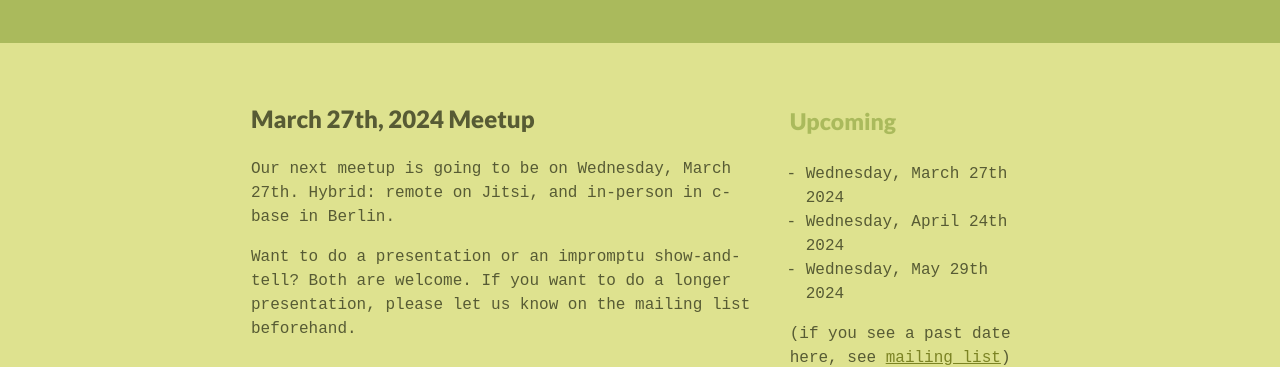
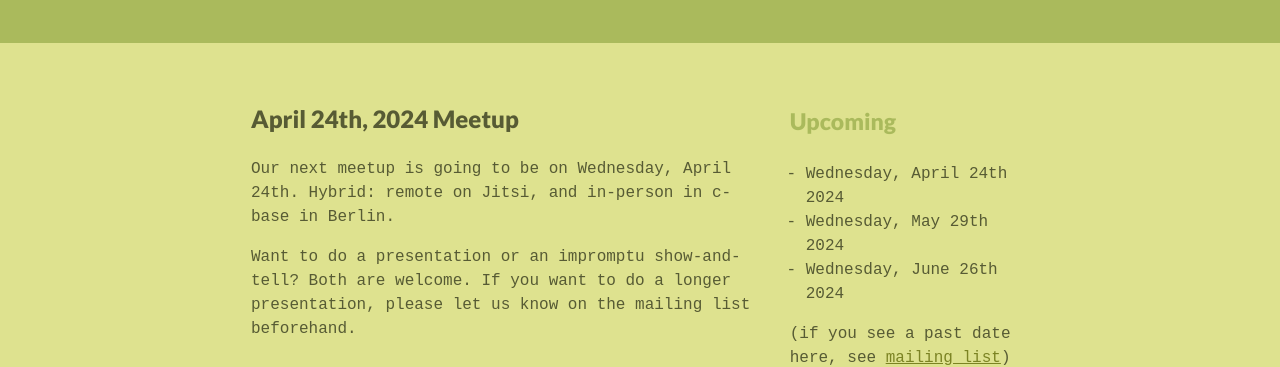
Before and after one commit to emacs-berlin/emacs-berlin.org, a Jekyll site: the page built from index.md, in a window 1280 px wide. Shown: the part 366-733 px from the top of the page. Built offline with Jekyll 4.4.1, drawn with Linux system fonts in a browser that asks for light colours; some of the changed text lies outside the part shown.

Commit message:
April 2024 Meetup

```diff
--- a/index.md
+++ b/index.md
@@ -13,9 +13,9 @@
 
 <section id="below-fold"><div class="row"><div class="medium-8 columns">
 
-# March 27th, 2024 Meetup
+# April 24th, 2024 Meetup
 
-Our next meetup is going to be on Wednesday, March 27th. Hybrid:
+Our next meetup is going to be on Wednesday, April 24th. Hybrid:
 remote on Jitsi, and in-person in c-base in Berlin.
 
 Want to do a presentation or an impromptu show-and-tell? Both are
@@ -59,12 +59,11 @@
 <div class="medium-4 columns">
 ### Upcoming
 
-* Wednesday, March 27th 2024
 * Wednesday, April 24th 2024
 * Wednesday, May 29th 2024
+* Wednesday, June 26th 2024
 
 <!--
-* Wednesday, June 26th 2024
 * Wednesday, July 31st 2024
 * Wednesday, August 28th 2024
 * Wednesday, September 25th 2024
```
Also changed, not shown: other parts of index.md (+2 -2 lines).
